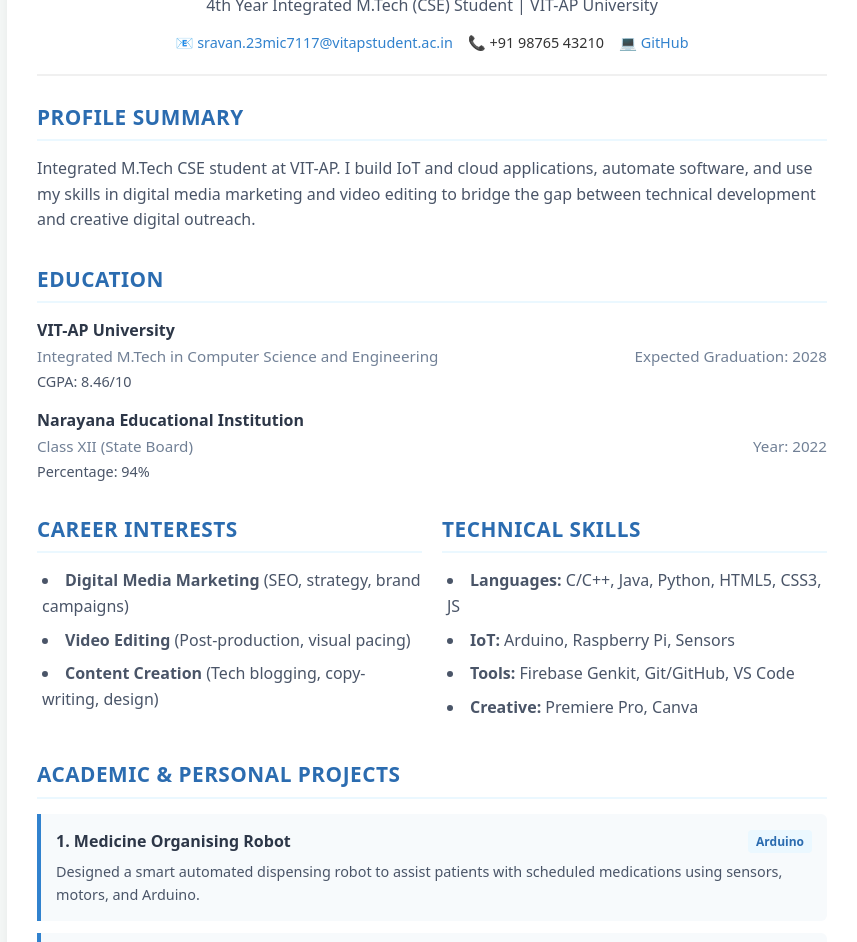
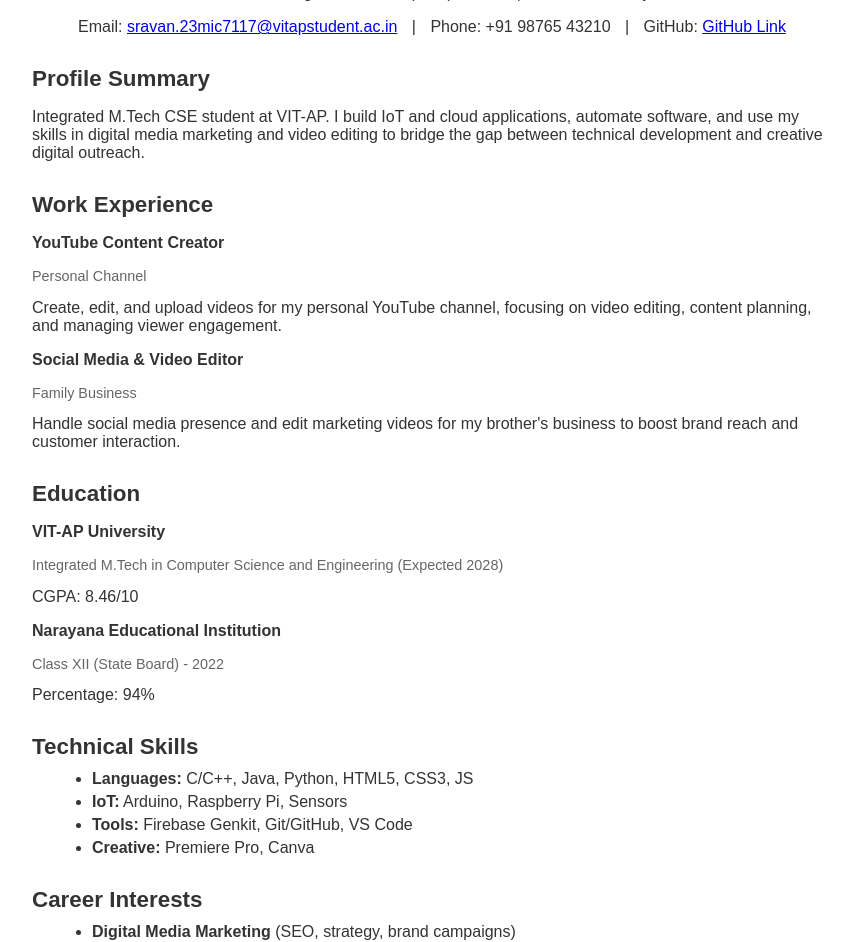
Before and after one commit to zenithsravan-vc/zenithsravan-vc.github.io, a plain HTML site: page index.html in a window 1280 px wide. Shown: the part 138-1080 px from the top of the page, without its empty margins (208-1065 px from the left). Drawn offline with Linux system fonts and the light colour scheme.

Commit message:
Update index.html

```diff
--- a/index.html
+++ b/index.html
@@ -5,154 +5,76 @@
     <meta name="viewport" content="width=device-width, initial-scale=1.0">
     <title>My Portfolio | Resume Portal</title>
     <style>
-        /* Modern Reset & Base Styles */
-        * {
-            margin: 0;
-            padding: 0;
-            box-sizing: border-box;
-            font-family: system-ui, -apple-system, BlinkMacSystemFont, 'Segoe UI', Roboto, sans-serif;
-        }
-
+        /* Simple, basic styling */
         body {
-            background-color: #f4f7f6;
-            color: #333;
-            line-height: 1.6;
+            background-color: #ffffff;
+            color: #333333;
+            font-family: Arial, sans-serif;
             padding: 20px;
         }
 
         .container {
-            max-width: 850px;
-            margin: 20px auto;
-            background: #fff;
-            padding: 30px;
-            border-radius: 8px;
-            box-shadow: 0 4px 12px rgba(0, 0, 0, 0.05);
+            max-width: 800px;
+            margin: 0 auto;
+            padding: 20px;
         }
 
-        /* Header Section */
+        /* Basic Header */
         header {
             text-align: center;
-            border-bottom: 2px solid #f0f0f0;
-            padding-bottom: 20px;
-            margin-bottom: 25px;
+            margin-bottom: 30px;
         }
 
         header h1 {
-            color: #1a365d;
-            font-size: 2.2rem;
-            margin-bottom: 5px;
-        }
-
-        header p {
-            color: #4a5568;
-            font-weight: 500;
+            font-size: 2rem;
+            margin-bottom: 10px;
         }
 
         .contact-info {
-            margin-top: 12px;
-            display: flex;
-            justify-content: center;
-            gap: 15px;
-            flex-wrap: wrap;
-            font-size: 0.9rem;
+            margin-top: 10px;
         }
 
-        .contact-info a {
-            color: #3182ce;
-            text-decoration: none;
+        .contact-info span {
+            margin: 0 10px;
         }
 
-        .contact-info a:hover {
-            text-decoration: underline;
-        }
-
-        /* Layout & Sections */
+        /* Simple Sections without boxes or lines */
         section {
             margin-bottom: 30px;
         }
 
         h2 {
-            font-size: 1.3rem;
-            color: #2b6cb0;
-            border-bottom: 2px solid #ebf8ff;
-            padding-bottom: 5px;
-            margin-bottom: 15px;
-            text-transform: uppercase;
-            letter-spacing: 0.5px;
+            font-size: 1.4rem;
+            color: #333;
+            margin-bottom: 10px;
         }
 
-        /* Responsive 2-Column Grid (No media queries needed) */
-        .grid-2 {
-            display: grid;
-            grid-template-columns: repeat(auto-fit, minmax(280px, 1fr));
-            gap: 20px;
+        /* Simple Lists */
+        ul {
+            margin-left: 20px;
+            margin-top: 5px;
         }
 
-        /* Lists */
-        ul {
-            list-style-position: inside;
-            margin-left: 5px;
+        li {
+            margin-bottom: 5px;
         }
 
-        ul li {
-            margin-bottom: 8px;
-            color: #4a5568;
-        }
-
-        /* Education */
-        .edu-item {
+        /* Basic Experience and Project layout */
+        .item {
             margin-bottom: 15px;
         }
 
-        .edu-meta {
-            display: flex;
-            justify-content: space-between;
-            color: #718096;
-            font-size: 0.95rem;
-            flex-wrap: wrap;
+        .item-title {
+            font-weight: bold;
         }
 
-        .edu-grade {
+        .item-meta {
+            color: #666;
             font-size: 0.9rem;
-            color: #4a5568;
-            margin-top: 2px;
         }
 
-        /* Projects */
-        .project-card {
-            background: #f7fafc;
-            border-left: 4px solid #3182ce;
-            padding: 15px;
-            margin-bottom: 12px;
-            border-radius: 0 6px 6px 0;
-        }
-
-        .project-header {
-            display: flex;
-            justify-content: space-between;
-            align-items: center;
-            margin-bottom: 6px;
-            flex-wrap: wrap;
-            gap: 5px;
-        }
-
-        .project-title {
-            font-weight: bold;
-            color: #2d3748;
-        }
-
-        .project-tech {
-            font-size: 0.75rem;
-            background: #ebf8ff;
-            color: #2b6cb0;
-            padding: 2px 8px;
-            border-radius: 4px;
-            font-weight: 600;
-        }
-
-        .project-desc {
-            font-size: 0.9rem;
-            color: #4a5568;
+        .item-desc {
+            margin-top: 5px;
         }
     </style>
 </head>
@@ -165,53 +87,51 @@
             <h1>Zenith Sravan VC</h1>
             <p>4th Year Integrated M.Tech (CSE) Student | VIT-AP University</p>
             <div class="contact-info">
-                <span>📧 <a href="mailto:sravan.23mic7117@vitapstudent.ac.in">sravan.23mic7117@vitapstudent.ac.in</a></span>
-                <span>📞 +91 98765 43210</span>
-                <span>💻 <a href="https://github.com/zenithsravan-vc" target="_blank">GitHub</a></span>
+                <span>Email: <a href="mailto:sravan.23mic7117@vitapstudent.ac.in">sravan.23mic7117@vitapstudent.ac.in</a></span> |
+                <span>Phone: +91 98765 43210</span> |
+                <span>GitHub: <a href="https://github.com/zenithsravan-vc" target="_blank">GitHub Link</a></span>
             </div>
         </header>
 
         <!-- Profile Summary -->
         <section>
             <h2>Profile Summary</h2>
-            <p style="color: #4a5568;">
+            <p>
                 Integrated M.Tech CSE student at VIT-AP. I build IoT and cloud applications, automate software, and use my skills in digital media marketing and video editing to bridge the gap between technical development and creative digital outreach.
             </p>
+        </section>
+
+        <!-- Work Experience -->
+        <section>
+            <h2>Work Experience</h2>
+            <div class="item">
+                <p class="item-title">YouTube Content Creator</p>
+                <p class="item-meta">Personal Channel</p>
+                <p class="item-desc">Create, edit, and upload videos for my personal YouTube channel, focusing on video editing, content planning, and managing viewer engagement.</p>
+            </div>
+            <div class="item">
+                <p class="item-title">Social Media & Video Editor</p>
+                <p class="item-meta">Family Business</p>
+                <p class="item-desc">Handle social media presence and edit marketing videos for my brother's business to boost brand reach and customer interaction.</p>
+            </div>
         </section>
 
         <!-- Education -->
         <section>
             <h2>Education</h2>
-            <div class="edu-item">
-                <h4 style="color: #2d3748;">VIT-AP University</h4>
-                <div class="edu-meta">
-                    <span>Integrated M.Tech in Computer Science and Engineering</span>
-                    <span>Expected Graduation: 2028</span>
+            <div class="item">
+                <p class="item-title">VIT-AP University</p>
+                <p class="item-meta">Integrated M.Tech in Computer Science and Engineering (Expected 2028)</p>
+                <p class="item-desc">CGPA: 8.46/10</p>
             </div>
-                <p class="edu-grade">CGPA: 8.46/10</p>
-            </div>
-            <div class="edu-item">
-                <h4 style="color: #2d3748;">Narayana Educational Institution</h4>
-                <div class="edu-meta">
-                    <span>Class XII (State Board)</span>
-                    <span>Year: 2022</span>
-                </div>
-                <p class="edu-grade">Percentage: 94%</p>
+            <div class="item">
+                <p class="item-title">Narayana Educational Institution</p>
+                <p class="item-meta">Class XII (State Board) - 2022</p>
+                <p class="item-desc">Percentage: 94%</p>
             </div>
         </section>
 
-        <!-- Skills & Interests Grid -->
-        <div class="grid-2">
-
-            <section>
-                <h2>Career Interests</h2>
-                <ul>
-                    <li><strong>Digital Media Marketing</strong> (SEO, strategy, brand campaigns)</li>
-                    <li><strong>Video Editing</strong> (Post-production, visual pacing)</li>
-                    <li><strong>Content Creation</strong> (Tech blogging, copy-writing, design)</li>
-                </ul>
-            </section>
-
+        <!-- Technical Skills -->
         <section>
             <h2>Technical Skills</h2>
             <ul>
@@ -222,50 +142,43 @@
             </ul>
         </section>
 
-        </div>
+        <!-- Career Interests -->
+        <section>
+            <h2>Career Interests</h2>
+            <ul>
+                <li><strong>Digital Media Marketing</strong> (SEO, strategy, brand campaigns)</li>
+                <li><strong>Video Editing</strong> (Post-production, visual pacing)</li>
+                <li><strong>Content Creation</strong> (Tech blogging, copy-writing, design)</li>
+            </ul>
+        </section>
 
         <!-- Projects -->
         <section>
             <h2>Academic & Personal Projects</h2>
 
-            <div class="project-card">
-                <div class="project-header">
-                    <span class="project-title">1. Medicine Organising Robot</span>
-                    <span class="project-tech">Arduino</span>
-                </div>
-                <p class="project-desc">Designed a smart automated dispensing robot to assist patients with scheduled medications using sensors, motors, and Arduino.</p>
+            <div class="item">
+                <p class="item-title">1. Medicine Organising Robot (Arduino)</p>
+                <p class="item-desc">Designed a smart automated dispensing robot to assist patients with scheduled medications using sensors, motors, and Arduino.</p>
             </div>
 
-            <div class="project-card">
-                <div class="project-header">
-                    <span class="project-title">2. Sleep Detection System</span>
-                    <span class="project-tech">Raspberry Pi</span>
-                </div>
-                <p class="project-desc">Developed a real-time driver drowsiness alert system using a camera module and computer vision on Raspberry Pi.</p>
+            <div class="item">
+                <p class="item-title">2. Sleep Detection System (Raspberry Pi)</p>
+                <p class="item-desc">Developed a real-time driver drowsiness alert system using a camera module and computer vision on Raspberry Pi.</p>
             </div>
 
-            <div class="project-card">
-                <div class="project-header">
-                    <span class="project-title">3. Cryptocurrency Tracker</span>
-                    <span class="project-tech">Cloud & Web API</span>
-                </div>
-                <p class="project-desc">Created and cloud-deployed a real-time cryptocurrency monitoring dashboard pulling data from public Web APIs.</p>
+            <div class="item">
+                <p class="item-title">3. Cryptocurrency Tracker (Cloud & Web API)</p>
+                <p class="item-desc">Created and cloud-deployed a real-time cryptocurrency monitoring dashboard pulling data from public Web APIs.</p>
             </div>
 
-            <div class="project-card">
-                <div class="project-header">
-                    <span class="project-title">4. Ticket Booking System</span>
-                    <span class="project-tech">HTML, CSS & JS</span>
-                </div>
-                <p class="project-desc">Built a responsive front-end movie seat booking interface featuring dynamic price calculations and seating layouts.</p>
+            <div class="item">
+                <p class="item-title">4. Ticket Booking System (HTML, CSS & JS)</p>
+                <p class="item-desc">Built a responsive front-end movie seat booking interface featuring dynamic price calculations and seating layouts.</p>
             </div>
 
-            <div class="project-card">
-                <div class="project-header">
-                    <span class="project-title">5. Fitness Tracker with Genkit</span>
-                    <span class="project-tech">GenAI / Automation</span>
-                </div>
-                <p class="project-desc">Engineered an AI fitness app that analyzes user logs and automates personalized workouts using Firebase Genkit.</p>
+            <div class="item">
+                <p class="item-title">5. Fitness Tracker with Genkit (GenAI / Automation)</p>
+                <p class="item-desc">Engineered an AI fitness app that analyzes user logs and automates personalized workouts using Firebase Genkit.</p>
             </div>
 
         </section>
```
Lines whose indentation alone changed are shown as unchanged.
